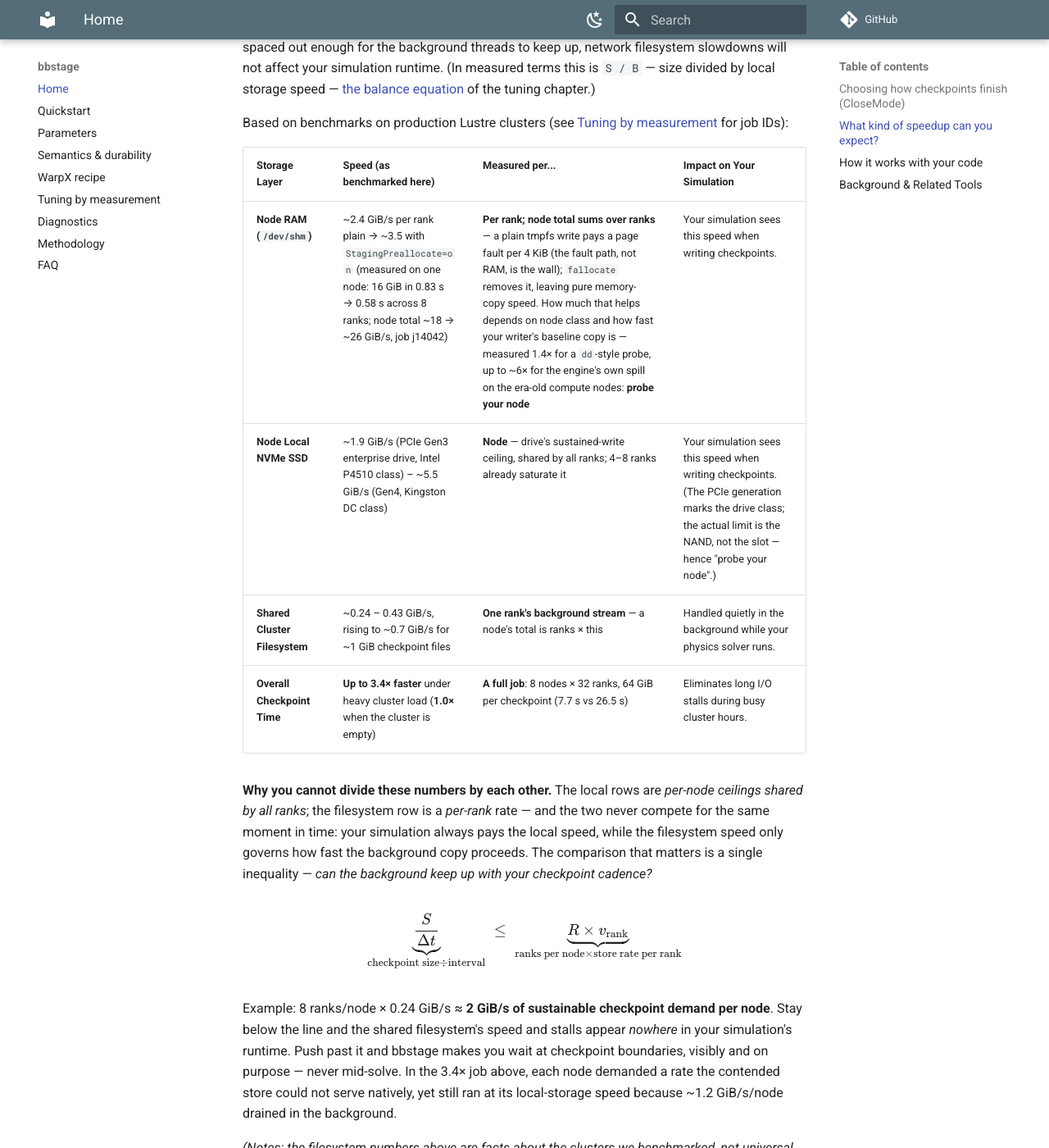
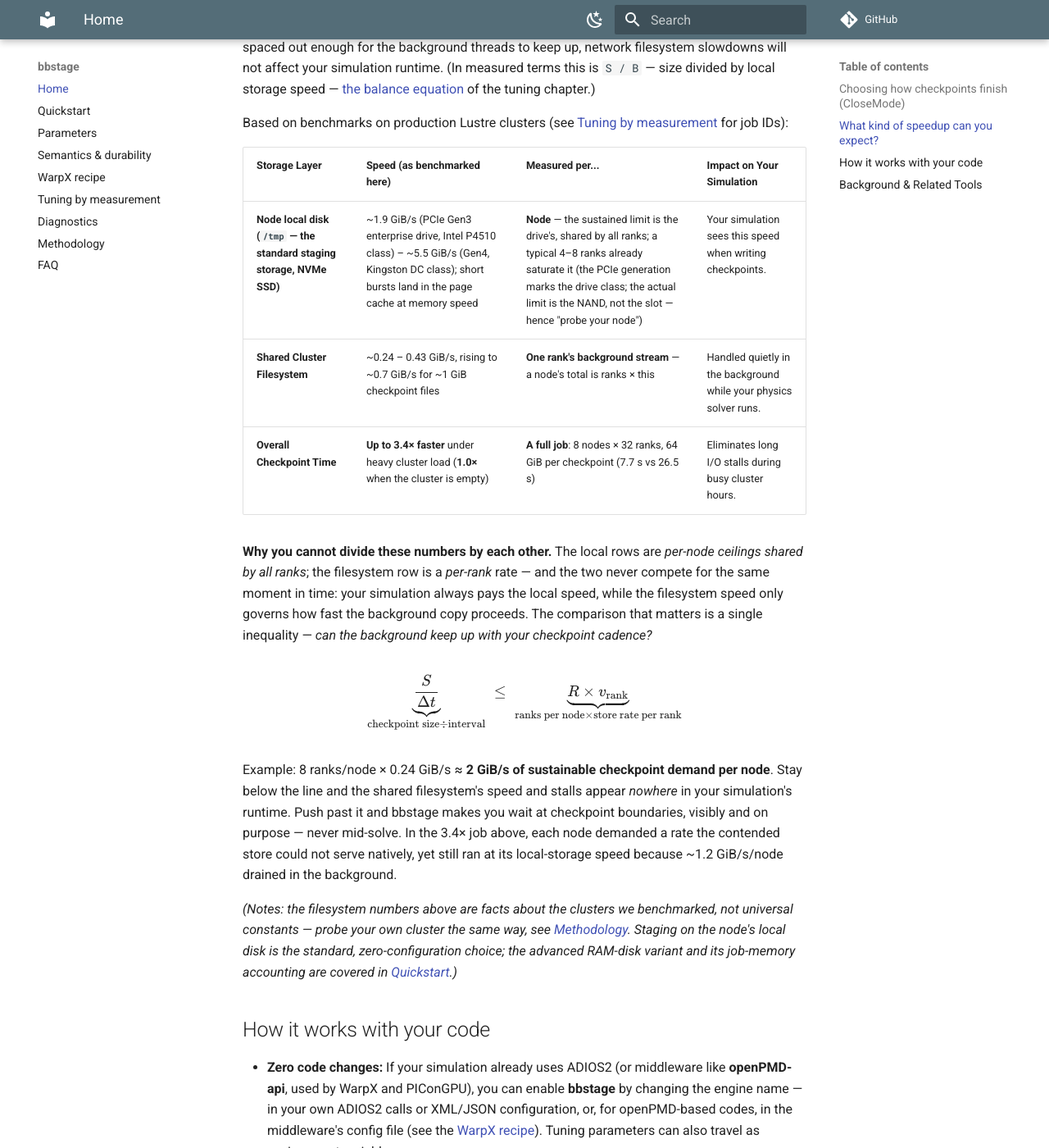
Before and after one commit to denisbertini/bbstage-docs, an MkDocs documentation site: the page built from docs/index.md, in a window 1280 px wide and 1400 px high, scrolled down 1750 px. Shown: the whole window at 82% size. Built offline with MkDocs 1.6.1 and Material for MkDocs 9.7.7, drawn with Linux system fonts in a browser that asks for light colours; comment, search, counter and statistics services are not loaded; some of the changed text lies outside the part shown.

Commit message:
docs(home): drop /dev/shm row; /tmp NVMe is 'the standard staging storage'
physicist-facing page no longer features the RAM tier at all (its
numbers stayed width- and instrument-dependent, and doctrine says the
local disk is the choice): opening paragraph and table now say
node-local NVMe (/tmp); one footnote pointer to Quickstart for the
advanced RAM-disk variant, whose full treatment (budget formula,
j14042 measurements, failure-mode asymmetry) stays in quickstart/faq/
tuning for specialists

```diff
--- a/docs/index.md
+++ b/docs/index.md
@@ -2,7 +2,7 @@
 
 **bbstage** is a write-only [ADIOS2](https://github.com/ornladios/ADIOS2) engine designed to prevent slow cluster filesystems (like Lustre or GPFS) from stalling your simulation during checkpointing or diagnostics output.
 
-Instead of pausing your physics code while data is written across the network to the shared filesystem, **bbstage** saves each step immediately to ultra-fast local storage on the compute node (such as `/dev/shm` RAM disk or local NVMe SSD). Background threads then copy your data to the permanent filesystem **while your simulation continues computing the next time step**.
+Instead of pausing your physics code while data is written across the network to the shared filesystem, **bbstage** saves each step immediately to the compute node's own ultra-fast local NVMe disk (typically mounted as `/tmp`). Background threads then copy your data to the permanent filesystem **while your simulation continues computing the next time step**.
 
 Your output is saved in standard **BP5 format**. You do not need to change your simulation code or your analysis scripts—you can read the files back using the standard `bp5` engine, `bpls`, Python, ParaView, or VisIt.
 
@@ -33,8 +33,7 @@ Based on benchmarks on production Lustre clusters (see [Tuning by measurement](t
 
 | Storage Layer | Speed (as benchmarked here) | Measured per... | Impact on Your Simulation |
 | :--- | :--- | :--- | :--- |
-| **Node RAM (`/dev/shm`)** | ~2.4 GiB/s per rank plain → ~3.5 with `StagingPreallocate=on` (measured on one node: 16 GiB in 0.83 s → 0.58 s across 8 ranks; node total ~18 → ~26 GiB/s, job j14042) | **Per rank; node total sums over ranks** — a plain tmpfs write pays a page fault per 4 KiB (the fault path, not RAM, is the wall); `fallocate` removes it, leaving pure memory-copy speed. How much that helps depends on node class and how fast your writer's baseline copy is — measured 1.4× for a `dd`-style probe, up to ~6× for the engine's own spill on the era-old compute nodes: **probe your node** | Your simulation sees this speed when writing checkpoints. |
-| **Node Local NVMe SSD** | ~1.9 GiB/s (PCIe Gen3 enterprise drive, Intel P4510 class) – ~5.5 GiB/s (Gen4, Kingston DC class) | **Node** — drive's sustained-write ceiling, shared by all ranks; 4–8 ranks already saturate it | Your simulation sees this speed when writing checkpoints. (The PCIe generation marks the drive class; the actual limit is the NAND, not the slot — hence "probe your node".) |
+| **Node local disk (`/tmp` — the standard staging storage, NVMe SSD)** | ~1.9 GiB/s (PCIe Gen3 enterprise drive, Intel P4510 class) – ~5.5 GiB/s (Gen4, Kingston DC class); short bursts land in the page cache at memory speed | **Node** — the sustained limit is the drive's, shared by all ranks; a typical 4–8 ranks already saturate it (the PCIe generation marks the drive class; the actual limit is the NAND, not the slot — hence "probe your node") | Your simulation sees this speed when writing checkpoints. |
 | **Shared Cluster Filesystem** | ~0.24 – 0.43 GiB/s, rising to ~0.7 GiB/s for ~1 GiB checkpoint files | **One rank's background stream** — a node's total is ranks × this | Handled quietly in the background while your physics solver runs. |
 | **Overall Checkpoint Time** | **Up to 3.4× faster** under heavy cluster load (**1.0×** when the cluster is empty) | **A full job**: 8 nodes × 32 ranks, 64 GiB per checkpoint (7.7 s vs 26.5 s) | Eliminates long I/O stalls during busy cluster hours. |
 
@@ -48,7 +47,7 @@ $$
 
 Example: 8 ranks/node × 0.24 GiB/s ≈ **2 GiB/s of sustainable checkpoint demand per node**. Stay below the line and the shared filesystem's speed and stalls appear *nowhere* in your simulation's runtime. Push past it and bbstage makes you wait at checkpoint boundaries, visibly and on purpose — never mid-solve. In the 3.4× job above, each node demanded a rate the contended store could not serve natively, yet still ran at its local-storage speed because ~1.2 GiB/s/node drained in the background.
 
-*(Notes: the filesystem numbers above are facts about the clusters we benchmarked, not universal constants — probe your own cluster the same way, see [Methodology](methodology.md). The staging tier defaults to the node's local disk, which degrades gracefully; the RAM disk `/dev/shm` is faster only in specific node situations and its temporary files count toward your job's RAM limit — an overrun kills the job, so see [Quickstart](quickstart.md) before choosing it.)*
+*(Notes: the filesystem numbers above are facts about the clusters we benchmarked, not universal constants — probe your own cluster the same way, see [Methodology](methodology.md). Staging on the node's local disk is the standard, zero-configuration choice; the advanced RAM-disk variant and its job-memory accounting are covered in [Quickstart](quickstart.md).)*
 
 ## How it works with your code
 
```
